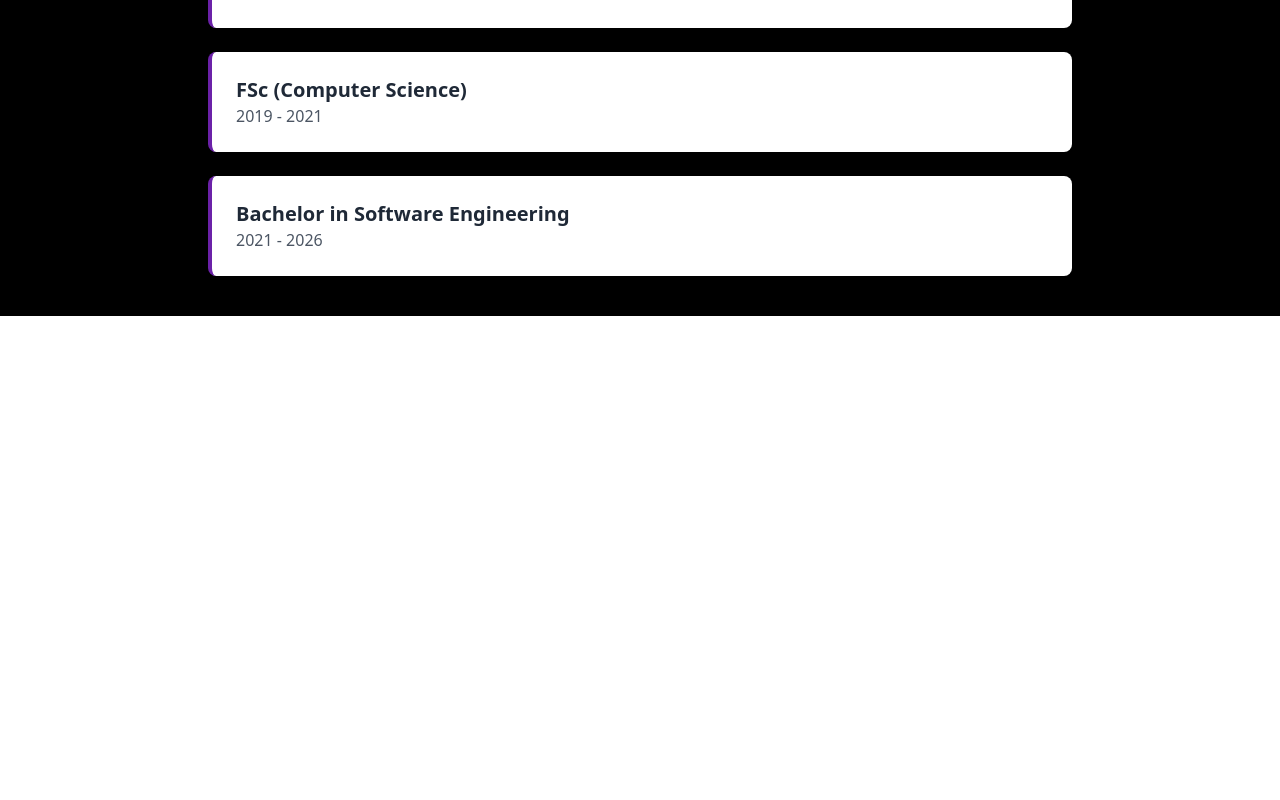
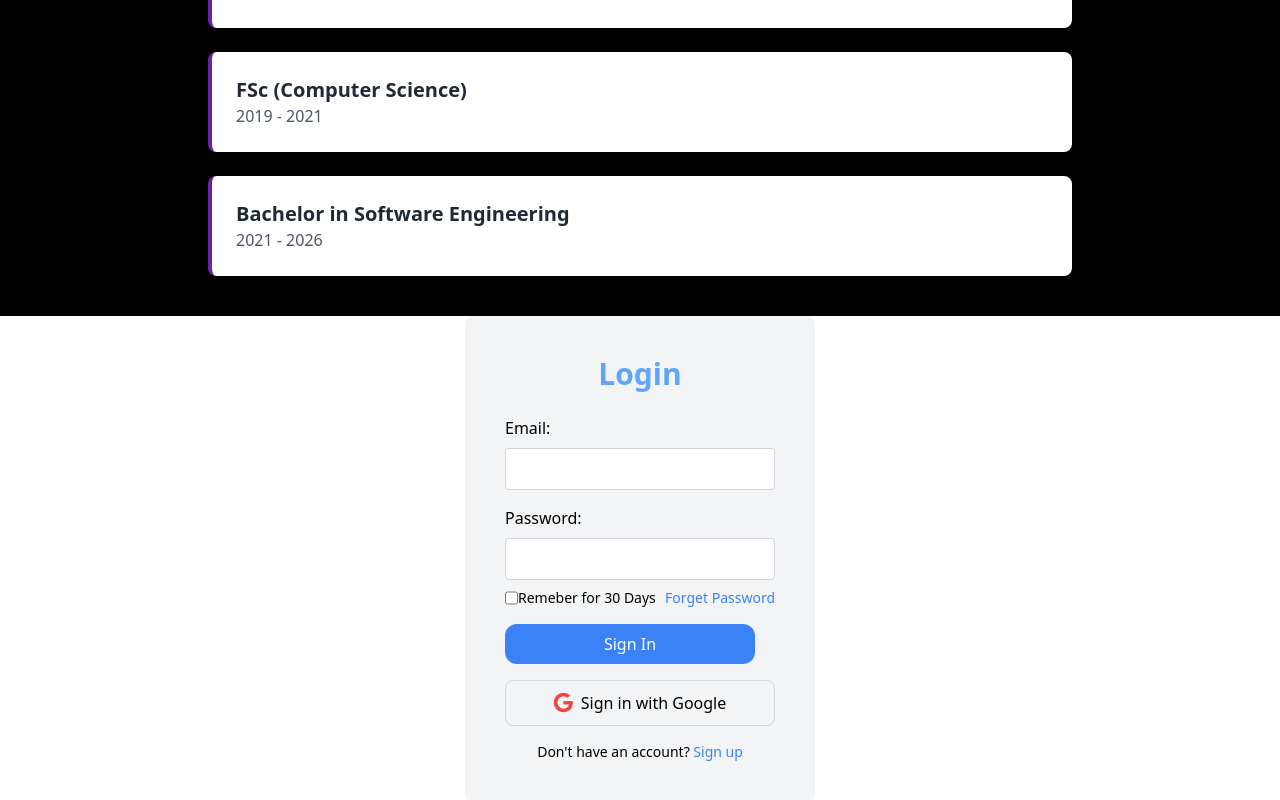
Before and after one commit to muh-younus/my-portfolio, a React (Create React App) app: page /skills in a window 1280 px wide. Shown: the part 244-1044 px from the top of the page. Before the commit the page ends 800 px from the top, so only its background shows below. Built offline with nearby package versions, Linux system fonts and the light colour scheme.

Commit message:
another commit

```diff
--- a/public/index.html
+++ b/public/index.html
@@ -24,6 +24,13 @@
       work correctly both with client-side routing and a non-root public URL.
       Learn how to configure a non-root public URL by running `npm run build`.
     -->
+
+    <link
+  rel="stylesheet"
+  href="https://cdnjs.cloudflare.com/ajax/libs/font-awesome/6.4.0/css/all.min.css"
+/>
+
+
     <title>React App</title>
   </head>
   <body>
--- a/src/App.js
+++ b/src/App.js
@@ -6,12 +6,15 @@ import Home from './components/Home'
 import About from './components/About'
 import Proj from './components/Proj'
 import Skill from './components/Skill'
-import Education from './components/Skill'
-import Contact from './components/Contact'// Assuming Education is also in Skill.js, adjust if needed
+
+
+import Login from './logincomponents/Login'
 
 
 function App() {
   return (
+
+    <>
 
      <BrowserRouter>
       <>
@@ -21,11 +24,14 @@ function App() {
           <Route path="/about" element={<About />} />
           <Route path="/proj" element={<Proj />} />
           <Route path="/skills" element={<Skill />} />
-          <Route Route path="/Contact" element={<Contact />} />
+
         </Routes>
+         <Login />
 
       </>
     </BrowserRouter>
+    </>
+
 
   )
 }
--- /dev/null
+++ b/src/logincomponents/Login.js
@@ -0,0 +1,41 @@
+import React from 'react'
+
+
+function Login() {
+  return (
+    <>
+    <div className="bg-gray-100 p-10 space-y-6  w-[350px] rounded-lg mx-auto">
+      <h2 className="text-center focus:border-blue-700 font-bold text-3xl text-blue-400">Login</h2>
+      <form className="space-y-4">
+        <div className="space-y-2">
+          <label htmlFor="email">Email:</label><br />
+          <input className="border border-gray-300 p-2 w-full rounded" type="email" id="email" name="email" required />
+        </div>
+        <div className="space-y-2">
+          <label htmlFor="password">Password:</label><br/>
+          <input className="border border-gray-300 p-2 w-full rounded" type="password" id="password" name="password" required />
+
+          <div className="flex justify-between">
+            <div className="inline-flex">
+                <input type="checkbox" class="default:ring-2 ..." />
+            <p className="text-sm">Remeber for 30 Days</p>
+            </div>
+          <a href="#"  className="text-blue-500 text-sm hover:underline text-right">Forget Password</a>
+          </div>
+        </div>
+        <div className="flex justify-center flex-col space-y-4 ">
+            <button className="hover:bg-blue-400  w-[250px]  p-2 rounded-xl  bg-blue-500 text-white" type="submit">Sign In</button>
+
+            <button className="rounded-lg gap-2 text-center flex justify-center hover:bg-blue-100 items-center p-2  border border-gray-300"><i className="fab fa-google  text-red-500 text-xl"></i><span>Sign in with Google</span>
+
+</button>
+<p className="text-center text-sm">Don't have an account? <a href="#" className="text-blue-500 hover:underline">Sign up</a></p>
+        </div>
+
+      </form>
+    </div>
+    </>
+  )
+}
+
+export default Login
```
